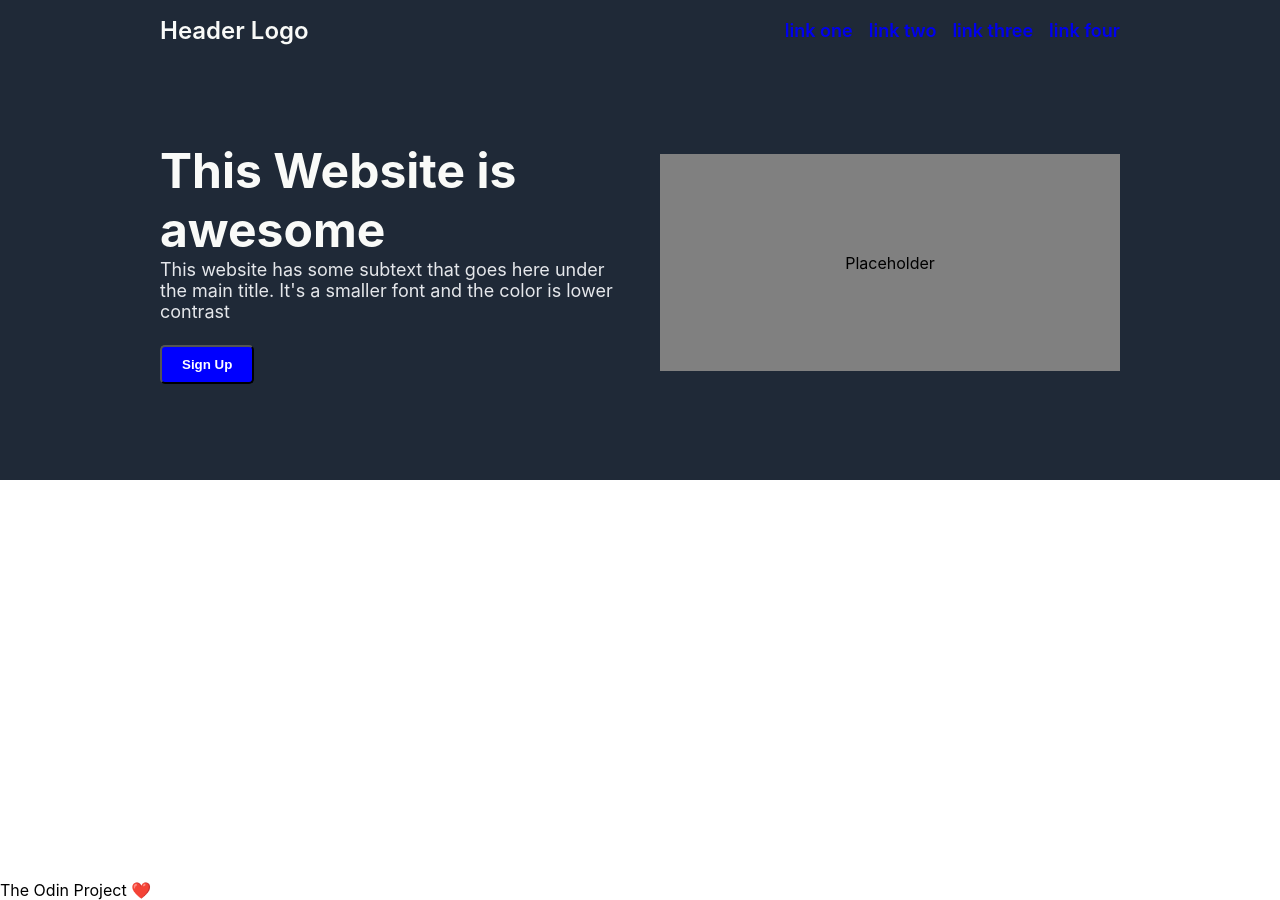
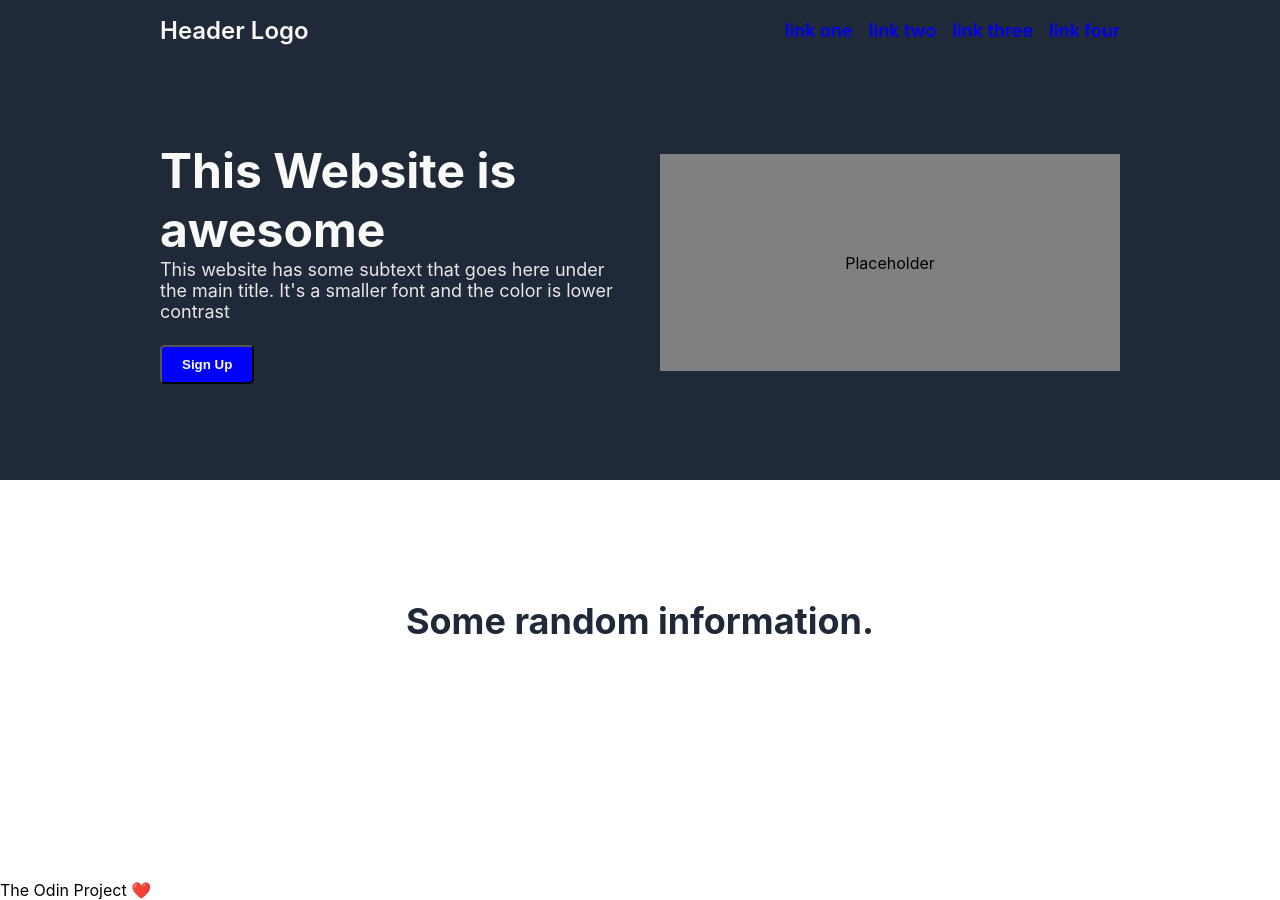
Before and after one commit to RayyanMasood/Odin-Landing-Page, a plain HTML site: page index.html in a window 1280 px wide. Drawn offline with Linux system fonts and the light colour scheme.

Commit message:
added info section with header for now

```diff
--- a/index.html
+++ b/index.html
@@ -58,7 +58,7 @@
         <div class="main-info">
             <div class="infos">
                 <div class="info-header">
-
+                    Some random information.
                 </div>
 
                 <div class="info-container">
--- a/style.css
+++ b/style.css
@@ -101,3 +101,22 @@ body {
     justify-content: center;
     align-items: center;
 }
+
+.infos {
+    height: inherit;
+    width: 75%;
+    display: flex;
+    flex-direction: column;
+    justify-content: space-evenly;
+}
+
+.info-header {
+    /* height: 32px; */
+    display: flex;
+    font-size: 36px;
+    font-weight: bolder;
+    color:#1f2937;
+    justify-content: center;
+    /* align-items: center; */
+    text-align: center;
+}
```
